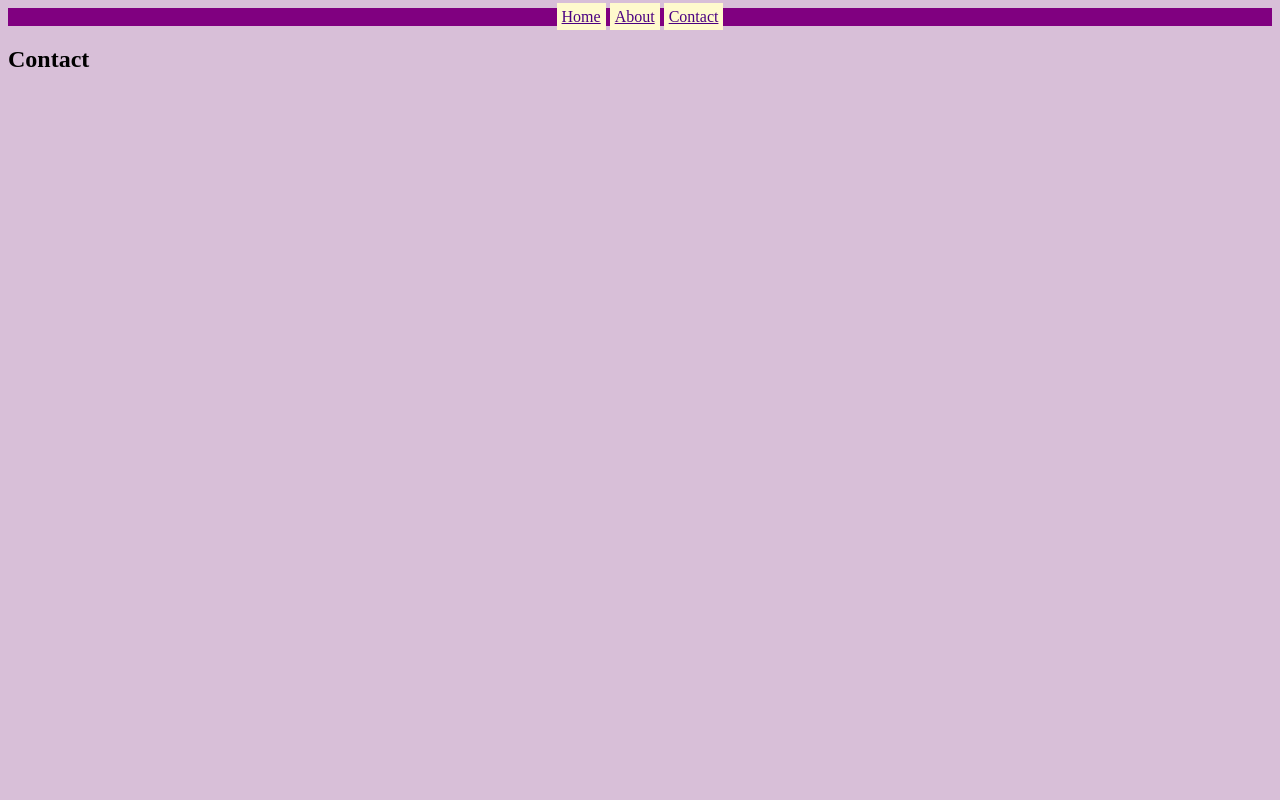
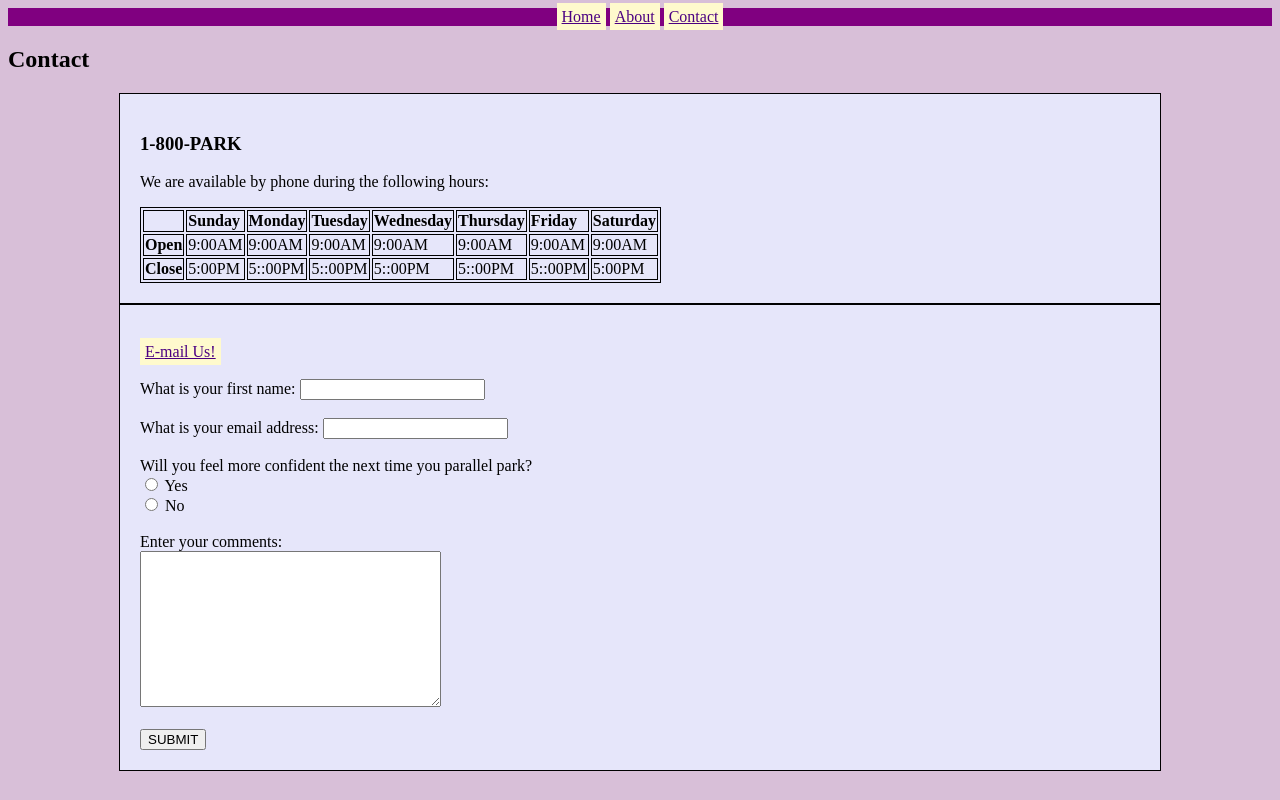
Before and after one commit to alyssadimmick1/web-dev-hw, a plain HTML site: page Assignment-08/contact.html in a window 1280 px wide. Drawn offline with Linux system fonts and the light colour scheme.

Commit message:
Assignment8 revisions

```diff
--- a/Assignment-08/contact.html
+++ b/Assignment-08/contact.html
@@ -20,6 +20,16 @@
           color: indigo;
           padding: 5px;
         }
+        .container {
+          background-color: lavender;
+          width: 1000px;
+          margin: auto;
+          padding: 20px;
+          border: 1px solid black;
+        }
+        table, th, td {
+          border: 1px solid black;
+        }
      </style>
   </head>
 
@@ -30,6 +40,72 @@
       <a href="./contact.html">Contact</a>
     </nav>
     <h2>Contact</h2>
-    <p></p>
+    <div class="container">
+      <h3>1-800-PARK</h3>
+      <p>We are available by phone during the following hours:</p>
+  <table>
+      <tr>
+          <th></th>
+          <th scope="col">Sunday</th>
+          <th scope="col">Monday</th>
+          <th scope="col">Tuesday</th>
+          <th scope="col">Wednesday</th>
+          <th scope="col">Thursday</th>
+          <th scope="col">Friday</th>
+          <th scope="col">Saturday</th>
+       </tr>
+       <tr>
+          <th scope="row">Open</th>
+          <td>9:00AM</td>
+          <td>9:00AM</td>
+          <td>9:00AM</td>
+          <td>9:00AM</td>
+          <td>9:00AM</td>
+          <td>9:00AM</td>
+          <td>9:00AM</td>
+       </tr>
+       <tr>
+          <th scope="row">Close</th>
+          <td>5:00PM</td>
+          <td>5::00PM</td>
+          <td>5::00PM</td>
+          <td>5::00PM</td>
+          <td>5::00PM</td>
+          <td>5::00PM</td>
+          <td>5:00PM</td>
+       </tr>
+  </table>
+  </div>
+
+  <div class="container">
+    <br /><a href="mailto:alyssa.dimmick@umontana.edu">E-mail Us!</a>
+    <br /><br />
+  <form action="http://www.example.com/subscribe.php" method="get">
+      What is your first name:
+      <input type="text" name="firstname" maxlength="10">
+      <br /><br />
+
+      What is your email address:
+      <input type="text" name="email">
+        <br /><br />
+
+      Will you feel more confident the next time you parallel park?
+      <br />
+      <input type="radio" name="emailyes" value="Yes" /> Yes
+        <br />
+        <input type="radio" name="emailno" value="No" /> No
+        <br /><br />
+
+      Enter your comments:
+      <br />
+      <textarea name="name" rows="10" cols="35"></textarea>
+
+      <br /><br />
+
+      <input type="button" name="" value="SUBMIT">
+  </form>
+  </div>
+
+      </div>
   </body>
 </html>
```
Also changed, not shown: Assignment-08/about.html (+13 -2 lines), Assignment-08/index.html (+26 -18 lines).
